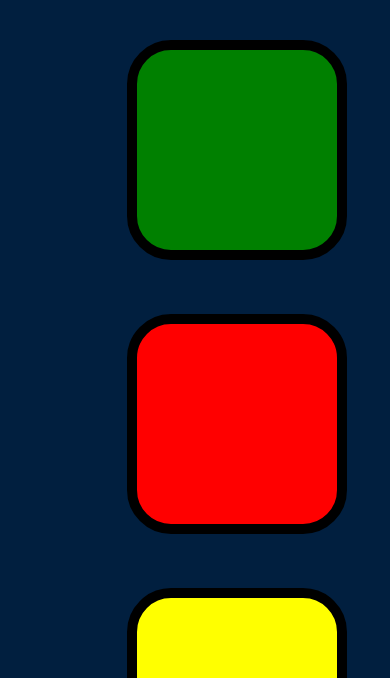
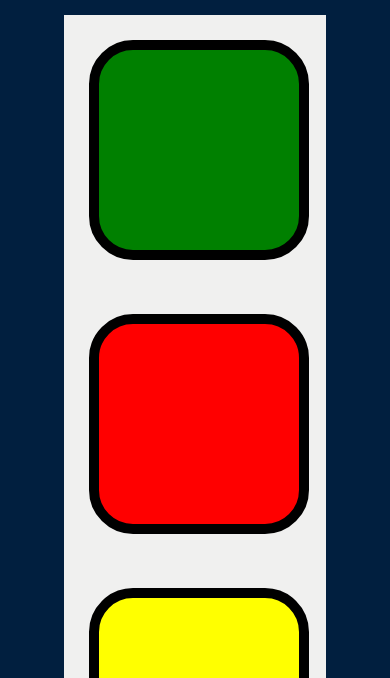
Before and after one commit to SamBri/simongame, a plain HTML site: page index.html in a window 390 px wide. Shown: the part 166-844 px from the top of the page. Drawn offline with nearby package versions, Linux system fonts and the light colour scheme.

Commit message:
changes to styles sheet

```diff
--- a/index.html
+++ b/index.html
@@ -3,9 +3,10 @@
 
 <head>
   <meta charset="utf-8">
-  <title>Simon</title>
+  <title>🧠Simon</title>
   <link rel="stylesheet" href="styles.css">
   <link href="https://fonts.googleapis.com/css?family=Press+Start+2P" rel="stylesheet">
+  <!-- <link rel="stylesheet" href="https://stackpath.bootstrapcdn.com/bootstrap/4.4.1/css/bootstrap.min.css" integrity="sha384-Vkoo8x4CGsO3+Hhxv8T/Q5PaXtkKtu6ug5TOeNV6gBiFeWPGFN9MuhOf23Q9Ifjh" crossorigin="anonymous"> -->
 </head>
 
 <body>
@@ -38,6 +39,7 @@
 <script src="https://ajax.googleapis.com/ajax/libs/jquery/3.3.1/jquery.min.js"></script>
 <script src="game.js" charset="utf-8"></script>
 
+
 <footer>
 
   Made with ❤️ in Ghana 😄 <p>
--- a/styles.css
+++ b/styles.css
@@ -17,12 +17,68 @@ footer{
   color: #FEF2BF;
 }
 
-.container {
+
+/* @media screen and (max-width: 797.98px){
+  .container {
+  display: block;
+  width: 70%;
+  margin: auto;
+  background-color: #f0f0ef;
+   }
+} */
+
+
+
+/*Extra small devices (portrait phones, less than 576px)*/
+@media (max-width: 575.98px) {
+  .container {
+  display: block;
+  width: 70%;
+  margin: auto;
+  background-color: #f0f0ef;
+   }
+ }
+
+/* Small devices (landscape phones, less than 768px) */
+@media (max-width: 767.98px) {
+  .container {
+display: block;
+width: 70%;
+margin: auto;
+background-color: #f0f0ef;
+ }
+}
+
+/* Medium devices (tablets, less than 992px) */
+@media (max-width: 991.98px) {
+  .container {
+  display: block;
+  width: 70%;
+  margin: auto;
+  background-color: #f0f0ef;
+   }
+
+ }
+
+/* Large devices (desktops, less than 1200px */
+@media (max-width: 1199.98px) {
+  .container {
+  display: block;
+  width: 70%;
+  margin: auto;
+  background-color: #f0f0ef;
+   }
+
+}
+
+/* default setting*/
+ /* .container {
   display: block;
   width: 50%;
   margin: auto;
+  background-color: #f0f0ef;
 
-}
+} */
 
 .btn {
   margin: 25px;
```
